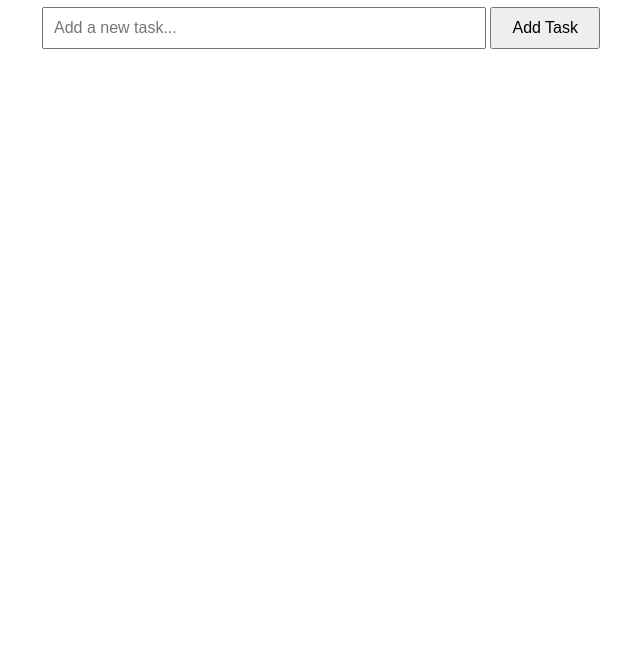
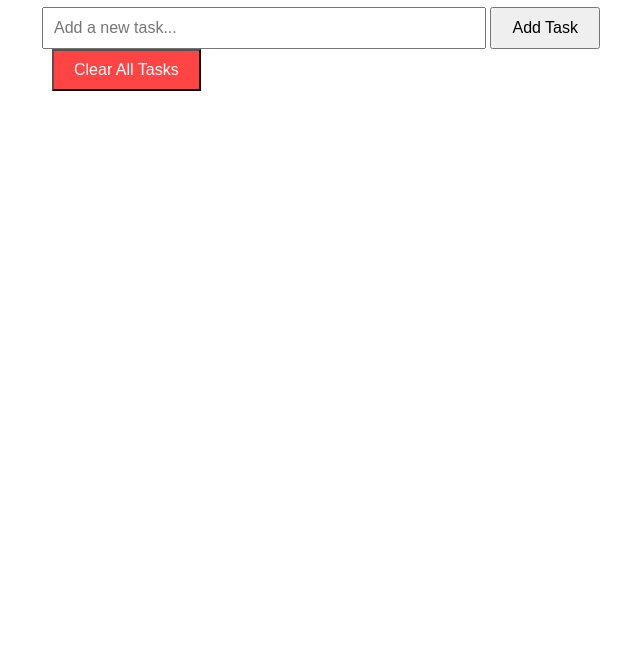
Before and after one commit to Tignacity/todo-app, a plain HTML site: page index.html in a window 1280 px wide. Shown: the part 133-800 px from the top of the page, without its empty margins (298-938 px from the left). Drawn offline with Linux system fonts and the light colour scheme.

Commit message:
Clear All Tasks Button

```diff
--- a/index.html
+++ b/index.html
@@ -17,6 +17,7 @@
   <h1>My Todo List</h1>
   <input type="text" id="task-input" placeholder="Add a new task...">
   <button id="add-btn">Add Task</button>
+  <button id="clear-btn" style="margin-left: 10px; background: #ff4444; color: white;">Clear All Tasks</button>
 
   <ul id="task-list"></ul>
 
```
